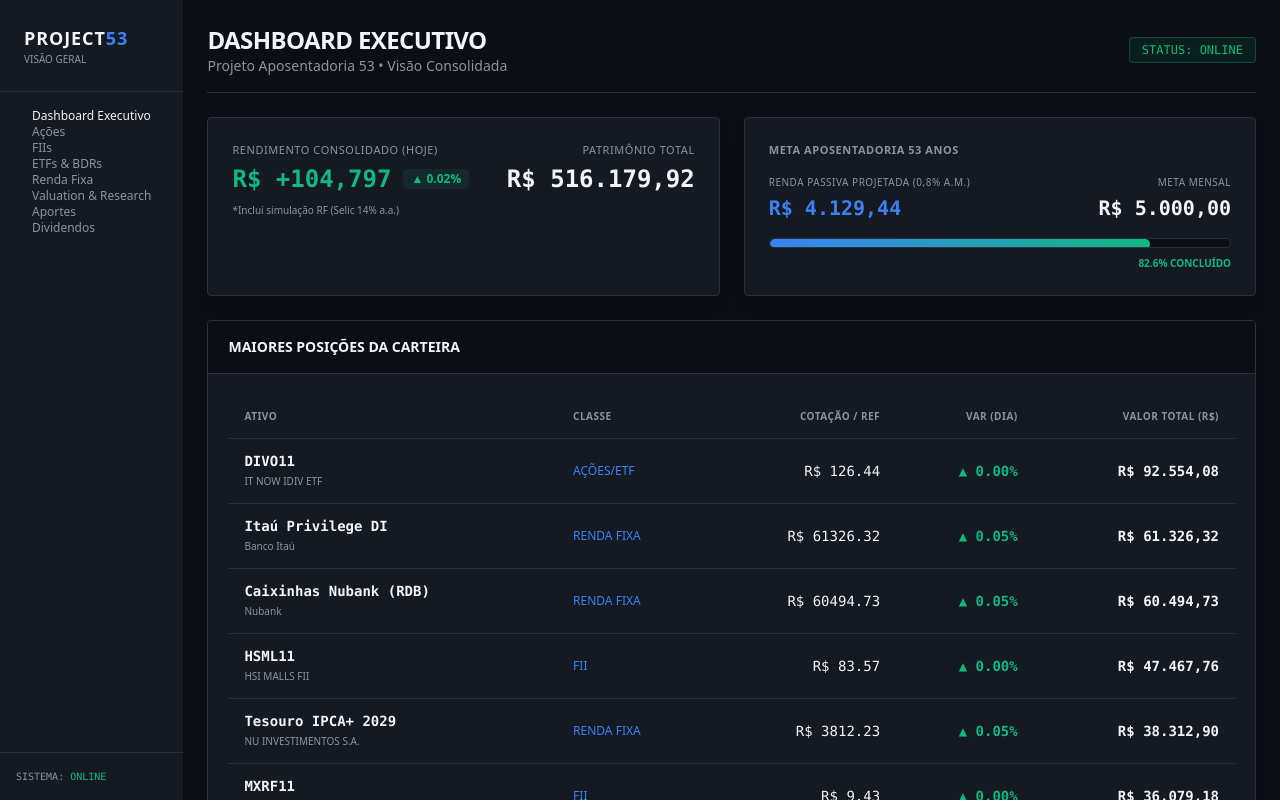
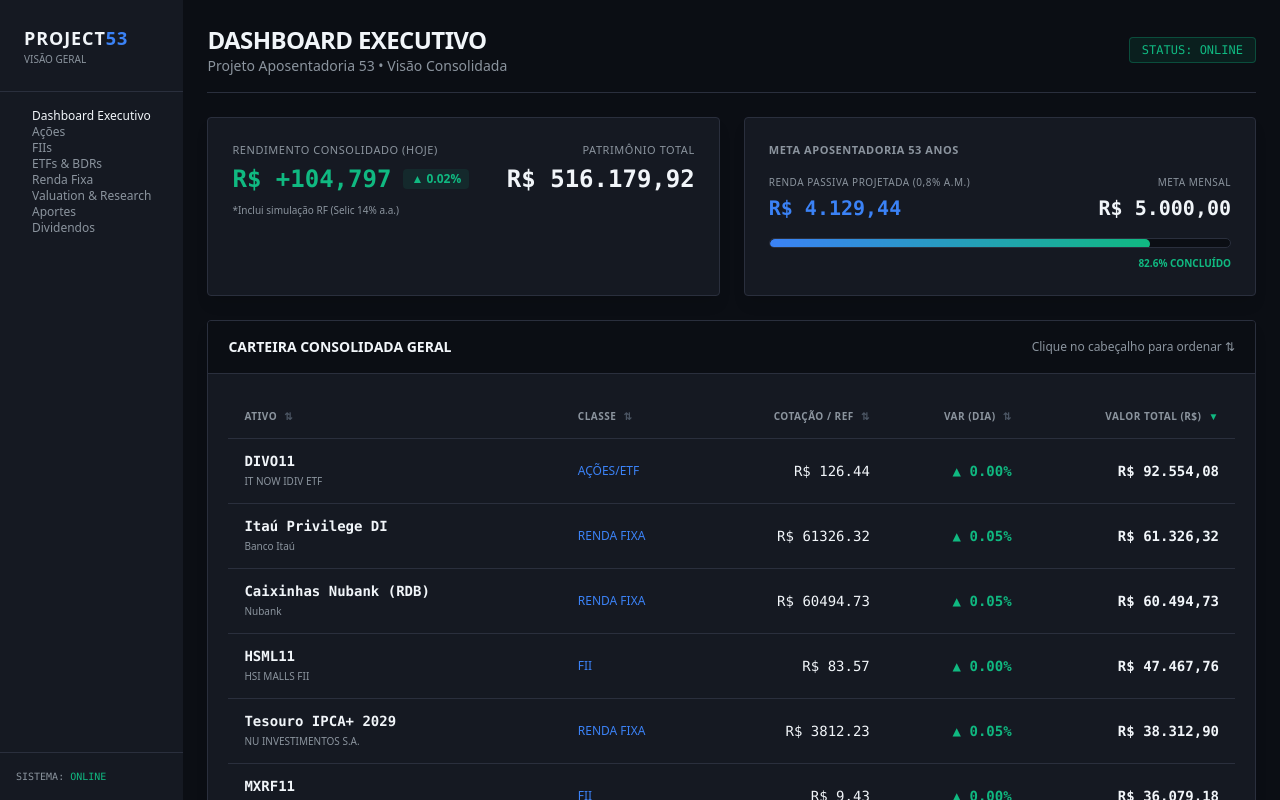
Before and after one commit to Andre-Marcelino-2026/aposentadoria53, a Next.js app: page / in a window 1280 px wide. Built offline with nearby package versions, Linux system fonts and the light colour scheme; no server answers.

Commit message:
Update page.tsx

```diff
--- a/app/page.tsx
+++ b/app/page.tsx
@@ -6,9 +6,15 @@ import { portfolioAcoes, portfolioFIIs, portfolioRendaFixa, userProfile, TAXA_SE
 
 const BRAPI_TOKEN = 'oirG1gyFEtXo7ubChNnZgK';
 
+type SortField = 'ticker' | 'classe' | 'cotacao' | 'varPct' | 'total';
+type SortOrder = 'asc' | 'desc';
+
 export default function DashboardPage() {
   const [realTimeData, setRealTimeData] = useState<Record<string, { price: number; changeAbs: number; changePct: number }>>({});
   const [loading, setLoading] = useState(true);
+
+  const [sortField, setSortField] = useState<SortField>('total');
+  const [sortOrder, setSortOrder] = useState<SortOrder>('desc');
 
   useEffect(() => {
     const fetchBrapi = async () => {
@@ -24,7 +30,7 @@ export default function DashboardPage() {
 
         const newData: Record<string, { price: number; changeAbs: number; changePct: number }> = {};
 
-        // A SOLUÇÃO: Requisições individuais simultâneas para driblar a restrição do plano gratuito da Brapi
+        // Chamadas simultâneas para driblar o limite da API gratuita
         await Promise.all(
           tickersRV.map(async (ticker) => {
             try {
@@ -39,7 +45,7 @@ export default function DashboardPage() {
                 };
               }
             } catch (err) {
-              // Se um ticker falhar, falha em silêncio e não afeta os outros
+              // Falha em silêncio por ticker
             }
           })
         );
@@ -55,28 +61,24 @@ export default function DashboardPage() {
     fetchBrapi();
   }, []);
 
-  // 1. Processamento da Renda Variável (API Brapi)
+  // Processamento Matemático
   const totalAcoes = portfolioAcoes.reduce((acc, item) => acc + (item.quantidade * (realTimeData[item.ticker]?.price || item.precoAtual)), 0);
   const totalFIIs = portfolioFIIs.reduce((acc, item) => acc + (item.quantidade * (realTimeData[item.ticker]?.price || item.precoAtual)), 0);
-
   const varAcoesAbs = portfolioAcoes.reduce((acc, item) => acc + (item.quantidade * (realTimeData[item.ticker]?.changeAbs || 0)), 0);
   const varFIIsAbs = portfolioFIIs.reduce((acc, item) => acc + (item.quantidade * (realTimeData[item.ticker]?.changeAbs || 0)), 0);
 
-  // 2. Processamento da Renda Fixa (Simulação Selic)
   const taxaDiariaSelic = Math.pow(1 + TAXA_SELIC_ANUAL / 100, 1 / 252) - 1;
   const totalRF = portfolioRendaFixa.reduce((acc, item) => acc + item.valorAtual, 0);
   const varRFAbs = totalRF * taxaDiariaSelic;
 
-  // 3. Totais Consolidados do Patrimônio
   const patrimonioTotal = totalAcoes + totalFIIs + totalRF;
   const variacaoTotalAbs = varAcoesAbs + varFIIsAbs + varRFAbs;
   const variacaoTotalPct = patrimonioTotal > 0 ? (variacaoTotalAbs / (patrimonioTotal - variacaoTotalAbs)) * 100 : 0;
 
-  // 4. Metas e Projeções (Corrigido para 2 casas decimais)
   const rendaPassivaProjetada = patrimonioTotal * 0.008;
   const progressoMeta = Math.min((rendaPassivaProjetada / userProfile.targetMonthlyPassiveIncome) * 100, 100);
 
-  // 5. Preparar Tabela Consolidada (Top 10 ativos por valor)
+  // Tabela Consolidada com Filtros e Ordenação (Sem limite de 10)
   const listaConsolidada = useMemo(() => {
     const rv = [...portfolioAcoes, ...portfolioFIIs].map(item => ({
       ticker: item.ticker,
@@ -100,8 +102,37 @@ export default function DashboardPage() {
       total: item.valorAtual
     }));
 
-    return [...rv, ...rf].sort((a, b) => b.total - a.total).slice(0, 10);
-  }, [realTimeData, taxaDiariaSelic]);
+    const lista = [...rv, ...rf];
+
+    return lista.sort((a, b) => {
+      let aVal = a[sortField];
+      let bVal = b[sortField];
+
+      if (typeof aVal === 'string') {
+        return sortOrder === 'asc'
+          ? (aVal as string).localeCompare(bVal as string)
+          : (bVal as string).localeCompare(aVal as string);
+      }
+
+      return sortOrder === 'asc'
+        ? (aVal as number) - (bVal as number)
+        : (bVal as number) - (aVal as number);
+    });
+  }, [realTimeData, taxaDiariaSelic, sortField, sortOrder]);
+
+  const handleSort = (field: SortField) => {
+    if (sortField === field) {
+      setSortOrder(sortOrder === 'asc' ? 'desc' : 'asc');
+    } else {
+      setSortField(field);
+      setSortOrder('desc');
+    }
+  };
+
+  const renderSortIcon = (field: SortField) => {
+    if (sortField !== field) return <span className="text-[#4B5563] ml-1">⇅</span>;
+    return <span className="text-[#10B981] ml-1">{sortOrder === 'asc' ? '▲' : '▼'}</span>;
+  };
 
   const isAlta = variacaoTotalAbs >= 0;
 
@@ -120,9 +151,7 @@ export default function DashboardPage() {
           </div>
         </div>
 
-        {/* Top Cards */}
         <div className="grid grid-cols-1 lg:grid-cols-2 gap-6">
-          {/* Card Patrimônio e Rendimento */}
           <div className="bg-[#151922] border border-[#2A2F3D] rounded p-6 shadow-lg flex flex-col justify-between">
             <div className="flex justify-between items-start">
               <div>
@@ -146,7 +175,6 @@ export default function DashboardPage() {
             </div>
           </div>
 
-          {/* Card Meta */}
           <div className="bg-[#151922] border border-[#2A2F3D] rounded p-6 shadow-lg">
             <div className="flex justify-between items-center mb-4">
               <p className="text-[11px] text-[#8B949E] uppercase tracking-wider font-bold">Meta Aposentadoria 53 Anos</p>
@@ -165,7 +193,6 @@ export default function DashboardPage() {
                 </span>
               </div>
             </div>
-            {/* Barra de Progresso */}
             <div className="w-full bg-[#0B0E14] rounded-full h-2.5 mt-2 overflow-hidden border border-[#2A2F3D]">
               <div className="bg-gradient-to-r from-[#3B82F6] to-[#10B981] h-2.5 rounded-full transition-all duration-1000" style={{ width: `${progressoMeta}%` }}></div>
             </div>
@@ -173,20 +200,30 @@ export default function DashboardPage() {
           </div>
         </div>
 
-        {/* Tabela Resumo (Top 10) */}
         <div className="bg-[#151922] border border-[#2A2F3D] rounded shadow-lg overflow-hidden">
           <div className="px-5 py-4 border-b border-[#2A2F3D] bg-[#0B0E14] flex justify-between items-center">
-            <h2 className="text-sm font-bold text-[#F1F5F9]">MAIORES POSIÇÕES DA CARTEIRA</h2>
+            <h2 className="text-sm font-bold text-[#F1F5F9]">CARTEIRA CONSOLIDADA GERAL</h2>
+            <p className="text-xs text-[#8B949E]">Clique no cabeçalho para ordenar ⇅</p>
           </div>
           <div className="overflow-x-auto p-5">
             <table className="w-full text-left text-sm whitespace-nowrap">
               <thead className="text-[10px] text-[#8B949E] uppercase tracking-wider border-b border-[#2A2F3D]">
                 <tr>
-                  <th className="px-4 py-3">Ativo</th>
-                  <th className="px-4 py-3">Classe</th>
-                  <th className="px-4 py-3 text-right">Cotação / Ref</th>
-                  <th className="px-4 py-3 text-right">Var (Dia)</th>
-                  <th className="px-4 py-3 text-right">Valor Total (R$)</th>
+                  <th className="px-4 py-3 cursor-pointer select-none hover:text-[#F1F5F9]" onClick={() => handleSort('ticker')}>
+                    Ativo {renderSortIcon('ticker')}
+                  </th>
+                  <th className="px-4 py-3 cursor-pointer select-none hover:text-[#F1F5F9]" onClick={() => handleSort('classe')}>
+                    Classe {renderSortIcon('classe')}
+                  </th>
+                  <th className="px-4 py-3 text-right cursor-pointer select-none hover:text-[#F1F5F9]" onClick={() => handleSort('cotacao')}>
+                    Cotação / Ref {renderSortIcon('cotacao')}
+                  </th>
+                  <th className="px-4 py-3 text-right cursor-pointer select-none hover:text-[#F1F5F9]" onClick={() => handleSort('varPct')}>
+                    Var (Dia) {renderSortIcon('varPct')}
+                  </th>
+                  <th className="px-4 py-3 text-right cursor-pointer select-none hover:text-[#F1F5F9]" onClick={() => handleSort('total')}>
+                    Valor Total (R$) {renderSortIcon('total')}
+                  </th>
                 </tr>
               </thead>
               <tbody className="divide-y divide-[#2A2F3D] font-mono">
```
